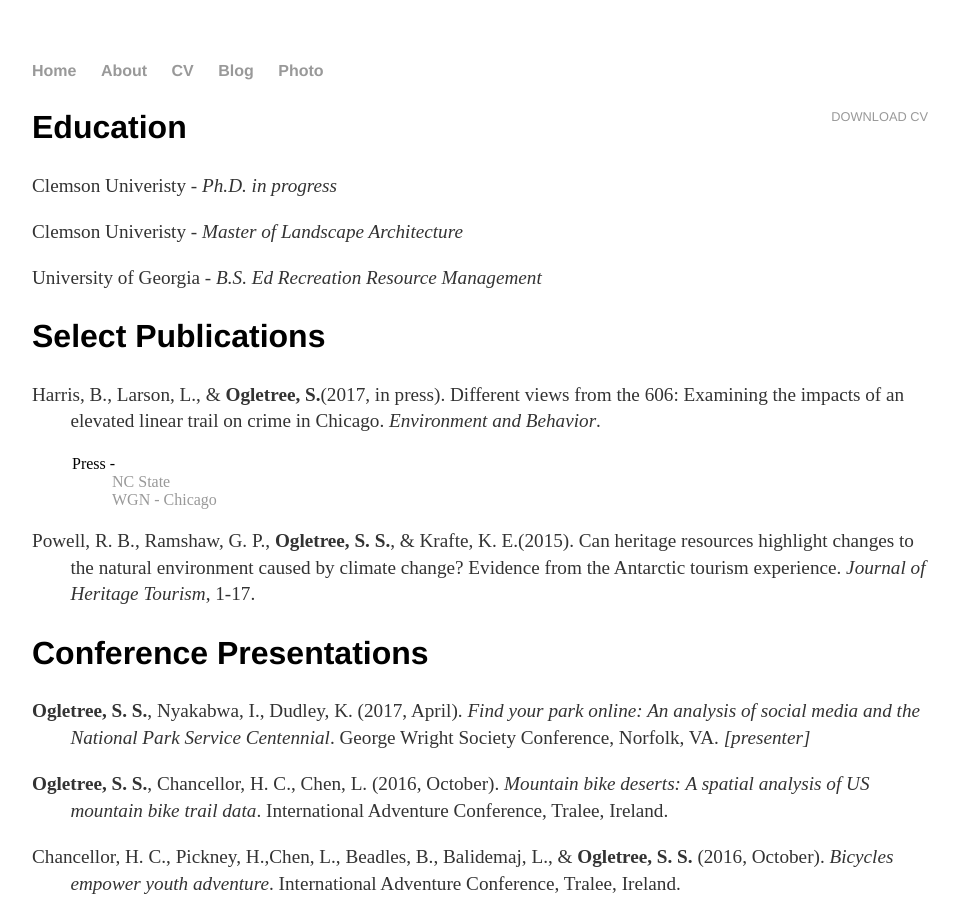
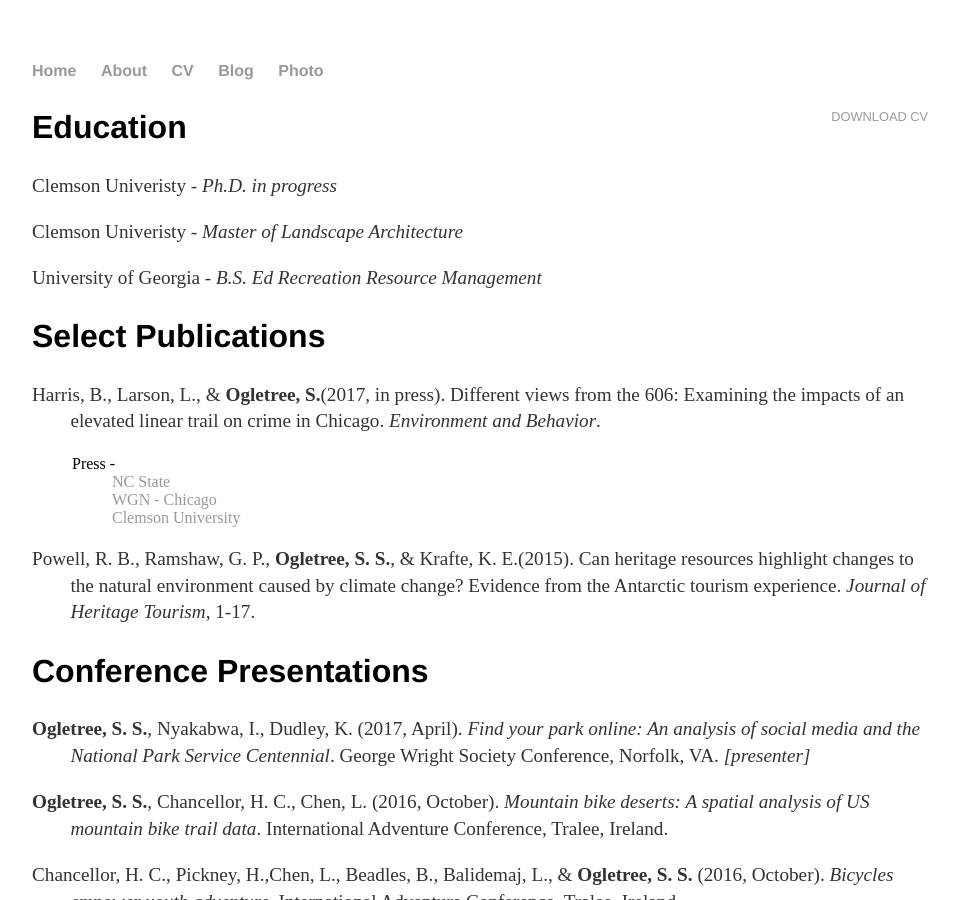
Before and after one commit to scottogletree/ogletrees.github.io, a Jekyll site: the page built from cv/index.html, in a window 1280 px wide and 900 px high. Shown: the whole window, without its empty margins (160-1119 px from the left). Built offline with Jekyll 4.4.1, drawn with Linux system fonts in a browser that asks for light colours.

Commit message:
add clemson link

```diff
--- a/cv/index.html
+++ b/cv/index.html
@@ -26,6 +26,7 @@
 			<dt>Press -
 			<dd><a href="https://news.ncsu.edu/2017/02/greenways-chicago-crime/" target="_blank">NC State</a>
 			<dd><a href="http://wgntv.com/2017/03/02/crime-down-along-chicagos-606-trail/" target="_blank">WGN - Chicago</a>
+			<dd><a href="http://newsstand.clemson.edu/clemson-research-suggests-parks-and-green-spaces-can-reduce-crime/" target="_blank">Clemson University</a>
 				</dl>
 		</blockquote>
 			<p>Powell, R. B., Ramshaw, G. P., <strong>Ogletree, S. S.</strong>, & Krafte, K. E.(2015). Can heritage resources highlight changes to the natural environment caused by climate change? Evidence from the Antarctic tourism experience. <em>Journal of Heritage Tourism</em>, 1-17.</p>
```
